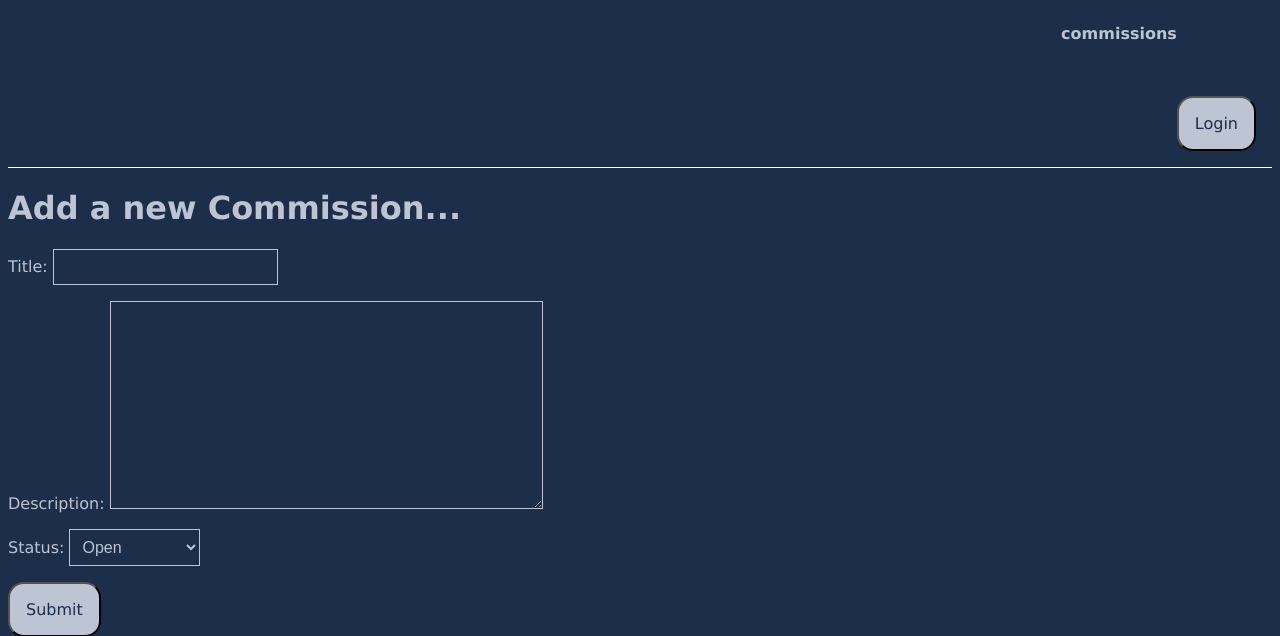
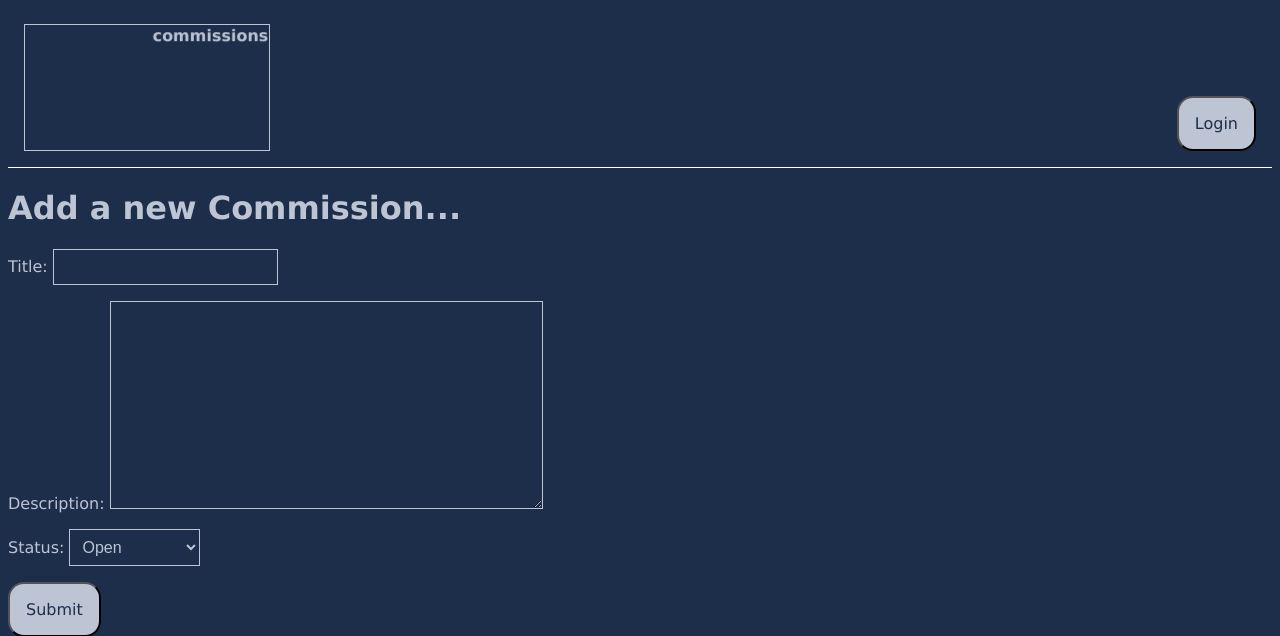
Before and after one commit to TheIronicHoodies/hobbysite-F-9, a Django app: page /commissions/add in a window 1280 px wide. Shown: the top 636 px of the page. Run offline with Django 5.2, Linux system fonts and the light colour scheme.

Commit message:
fixed css

```diff
--- a/static/style.css
+++ b/static/style.css
@@ -60,14 +60,13 @@ input, select, textarea {
 
 marquee {
     display: block;
-    flex: 1;
     margin: 0 0 0 0;
+}
 
-    & #vertical_dvd {
-        border: 1px var(--light-blue) solid;
-        height: 100%;
-        width: 100%;
-    }
+#vertical_dvd {
+    border: 1px solid var(--light-blue);
+    height: 100%;
+    width: 20%;
 }
 
 marquee a, marquee a:visited {
```
